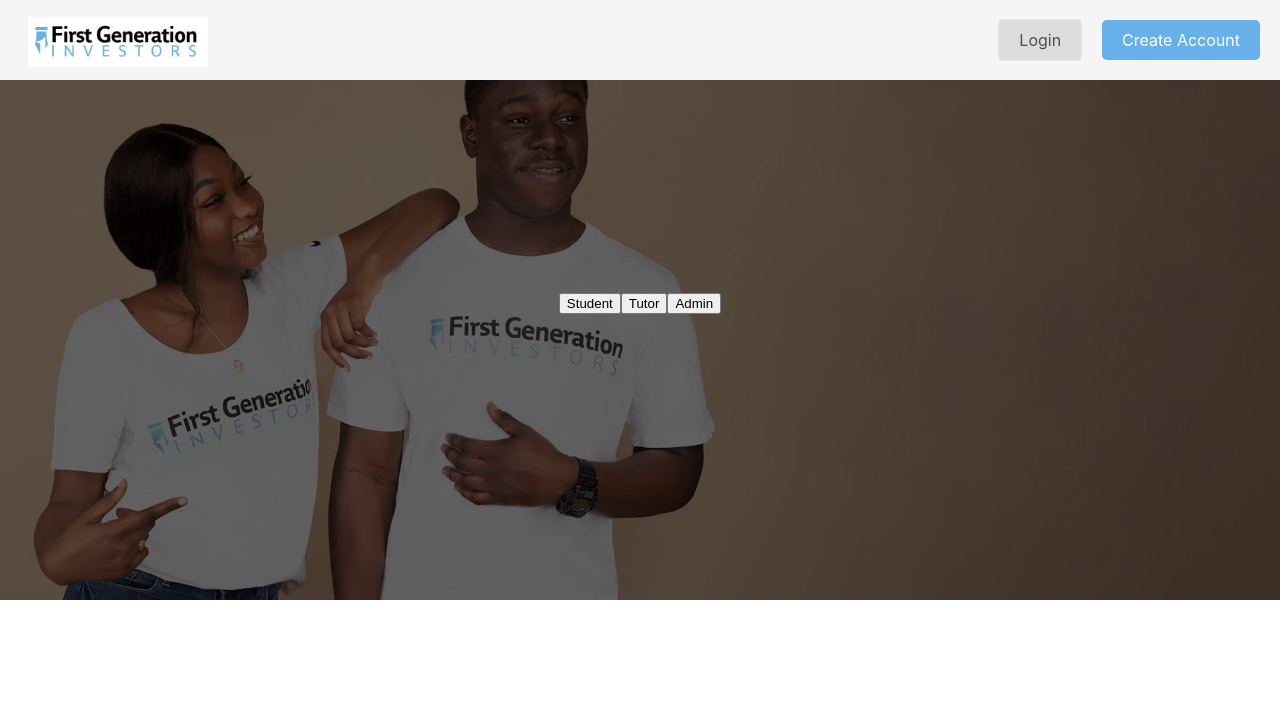
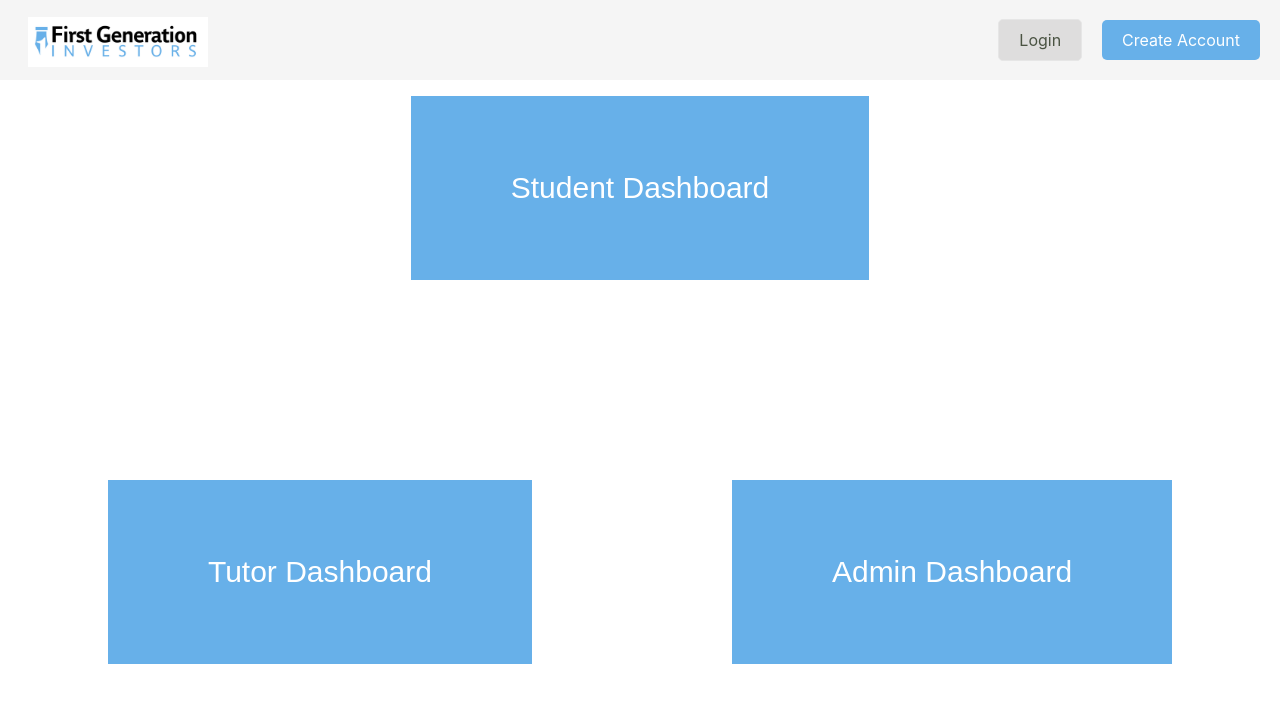
Before and after one commit to cfgjc24/Team-1, a React (Create React App) app: page /menu in a window 1280 px wide. Shown: the top 702 px of the page. Built offline with nearby package versions, Linux system fonts and the light colour scheme; no server answers.

Commit message:
update menu

```diff
--- a/src/views/Home.css
+++ b/src/views/Home.css
@@ -8,7 +8,7 @@
     width: 100%;
     height: 600px;
     background-size: cover;
-    background-image: url('/public/background.png');;
+    background-image: url('/public/background.png');
     background-position: center;
     background-repeat: no-repeat;
     display: flex;
--- /dev/null
+++ b/src/views/Menu.css
@@ -0,0 +1,38 @@
+  .menupage {
+    padding-bottom: 100px;
+    margin-top: 80px;
+  }
+
+  .introMenu {
+    position: relative;
+    width: 100%;
+    height: 600px;
+    background-color: white;
+    background-size: cover;
+    background-position: center;
+    background-repeat: no-repeat;
+    display: flex;
+    justify-content: center;
+    align-items: center;
+    text-align: center;
+  }
+
+  .intro-content-menu {
+    color: white;
+    z-index: 2;
+    font-size: 22px;
+    text-shadow: 2px 2px 8px rgba(0, 0, 0);
+  }
+
+  .nav-button{
+    margin: 100px;
+    background-color: #67b0e9;
+    padding: 75px 100px;
+    border: none;
+    color: #ffffff;
+    font-size: 30px;
+  }
+
+  .nav-button:hover {
+    background-color: #265f8a;
+  }
--- a/src/views/Menu.js
+++ b/src/views/Menu.js
@@ -1,20 +1,21 @@
 import React from 'react';
 import { Link } from 'react-router-dom';
+import './Menu.css';
 
 const Menu = () => {
   return (
     <div className="menupage">
       {/* Main Section */}
-      <div className="intro">
-        <div className="intro-content">
-          <Link to="/student">
-            <button className="cta-button">Student</button>
+      <div className="introMenu">
+        <div className="intro-content-menu">
+          <Link to="/student" class="link">
+            <button className="nav-button">Student Dashboard</button>
           </Link>
-          <Link to="/tutor">
-            <button className="cta-button">Tutor</button>
+          <Link to="/tutor" class="link">
+            <button className="nav-button">Tutor Dashboard</button>
           </Link>
-          <Link to="/admin">
-            <button className="cta-button">Admin</button>
+          <Link to="/admin" class="link">
+            <button className="nav-button">Admin Dashboard</button>
           </Link>
         </div>
       </div>
```
